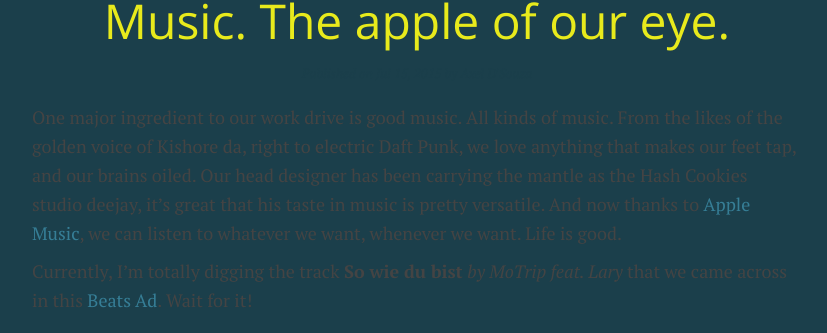
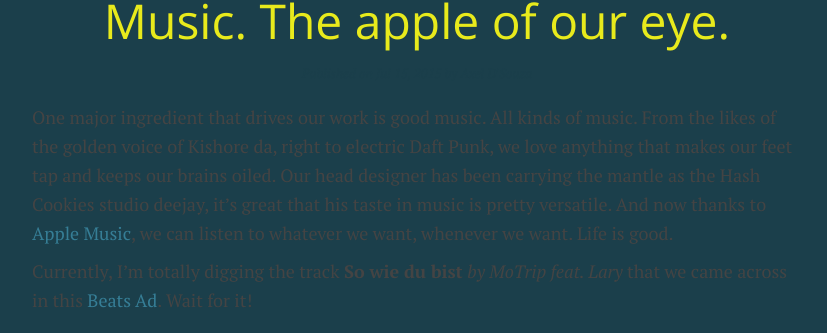
Before and after one commit to HashCookies/hashcookies.github.io, a Jekyll site: the page built from _posts/2015-07-15-music-the-apple-of-our-eye.markdown, in a window 1280 px wide. Shown: the part 124-457 px from the top of the page, without its empty margins (223-1050 px from the left). Built offline with Jekyll 4.4.1, drawn with Linux system fonts in a browser that asks for light colours; nearby versions of some CDN libraries; comment, search, counter and statistics services are not loaded.

Commit message:
Editing music blog post

```diff
--- a/_posts/2015-07-15-music-the-apple-of-our-eye.markdown
+++ b/_posts/2015-07-15-music-the-apple-of-our-eye.markdown
@@ -6,6 +6,6 @@ categories: hashcookies
 author: "Axel D'Souza"
 ---
 
-One major ingredient to our work drive is good music. All kinds of music. From the likes of the golden voice of Kishore da, right to electric Daft Punk, we love anything that makes our feet tap, and our brains oiled. Our head designer has been carrying the mantle as the Hash Cookies studio deejay, it's great that his taste in music is pretty versatile. And now thanks to [Apple Music](https://www.apple.com/in/music/), we can listen to whatever we want, whenever we want. Life is good.
+One major ingredient that drives our work is good music. All kinds of music. From the likes of the golden voice of Kishore da, right to electric Daft Punk, we love anything that makes our feet tap and keeps our brains oiled. Our head designer has been carrying the mantle as the Hash Cookies studio deejay, it's great that his taste in music is pretty versatile. And now thanks to [Apple Music](https://www.apple.com/in/music/), we can listen to whatever we want, whenever we want. Life is good.
 
 Currently, I'm totally digging the track **So wie du bist** *by MoTrip feat. Lary* that we came across in this [Beats Ad](https://www.youtube.com/watch?v=O1lfyFWW8fI). Wait for it!
```
